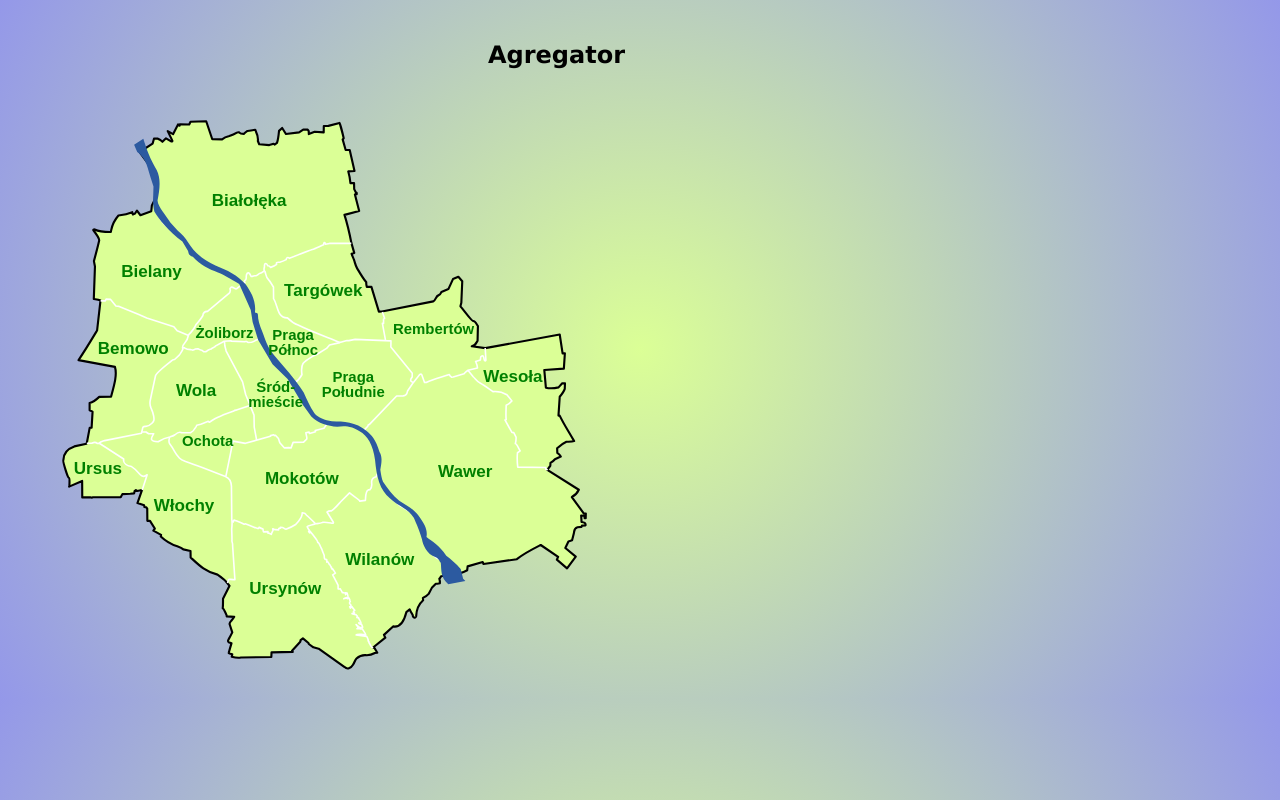
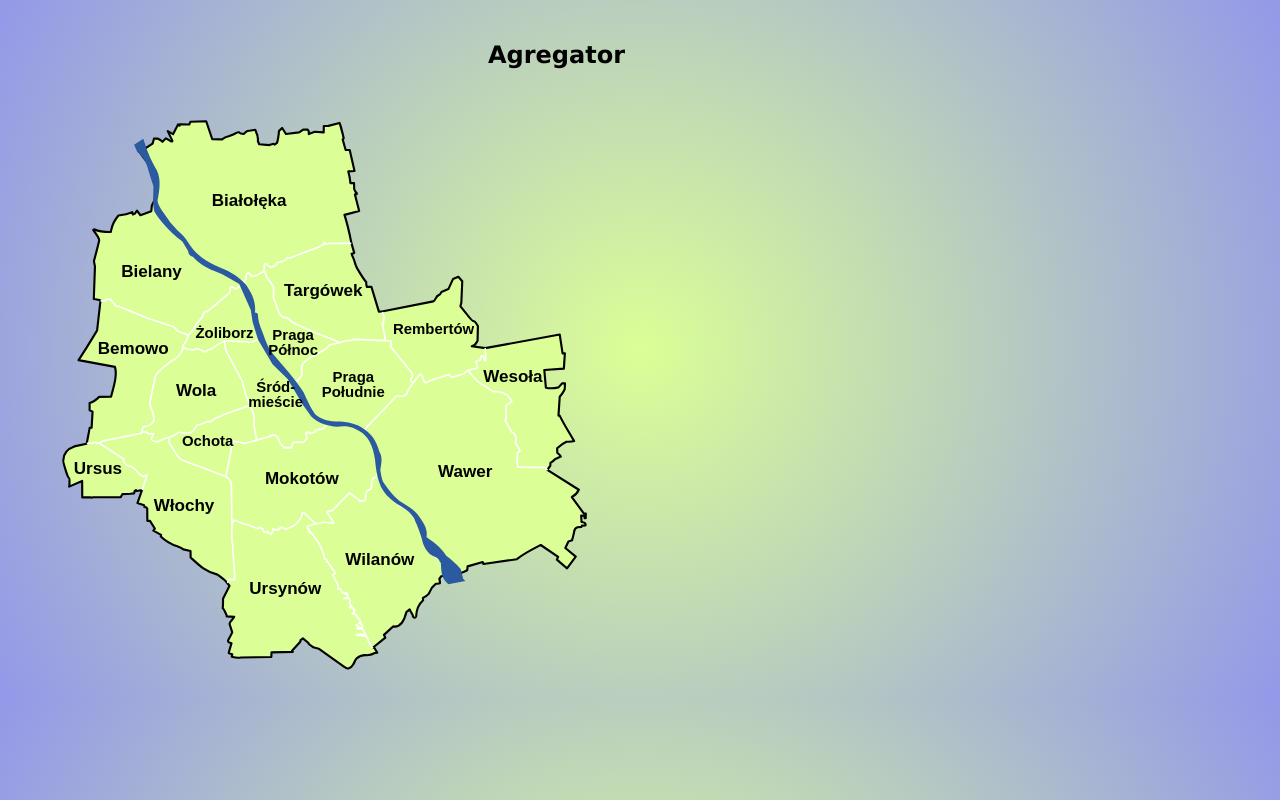
Before and after one commit to Sankti/React_Adventure, a React (Create React App) app: page / in a window 1280 px wide. In both pictures the pointer is over the icon 326 px from the left and 395 px from the top of the page. Built offline with nearby package versions, Linux system fonts and the light colour scheme.

Commit message:
Attepmting to style warsaw-map:hover in the SVG map

```diff
--- a/src/App.js
+++ b/src/App.js
@@ -14,7 +14,7 @@ class App extends React.Component {
       playerHp: 5,
       playerManaMax: 5,
       playerMana: 5
-    }
+    };
   };
 
   render() {
--- a/src/components/warsaw-map/warsaw-map.styles.scss
+++ b/src/components/warsaw-map/warsaw-map.styles.scss
@@ -2,3 +2,7 @@
     width: auto;
     height: 70vh;
 }
+
+.warsaw-map:hover {
+    fill: black;
+}
```
Also changed, not shown: 1 other file (tests, documents, lock files or other folders).
